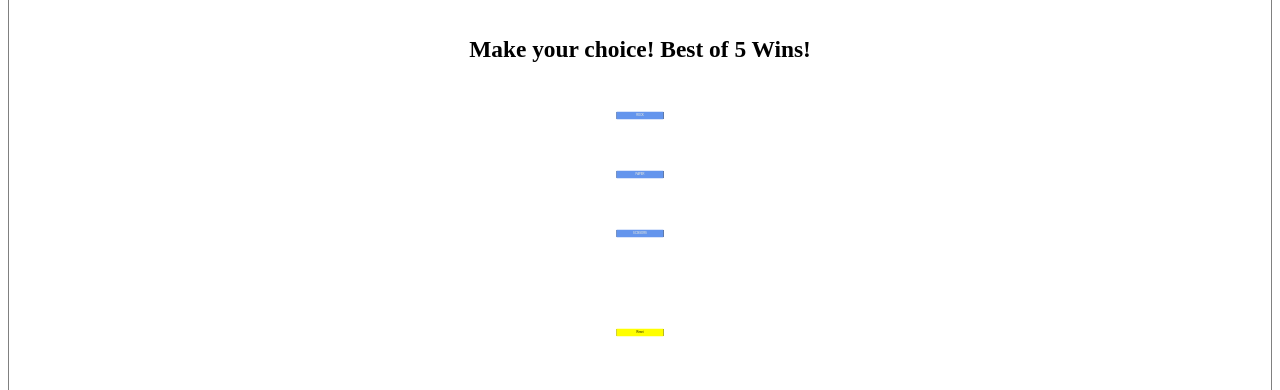
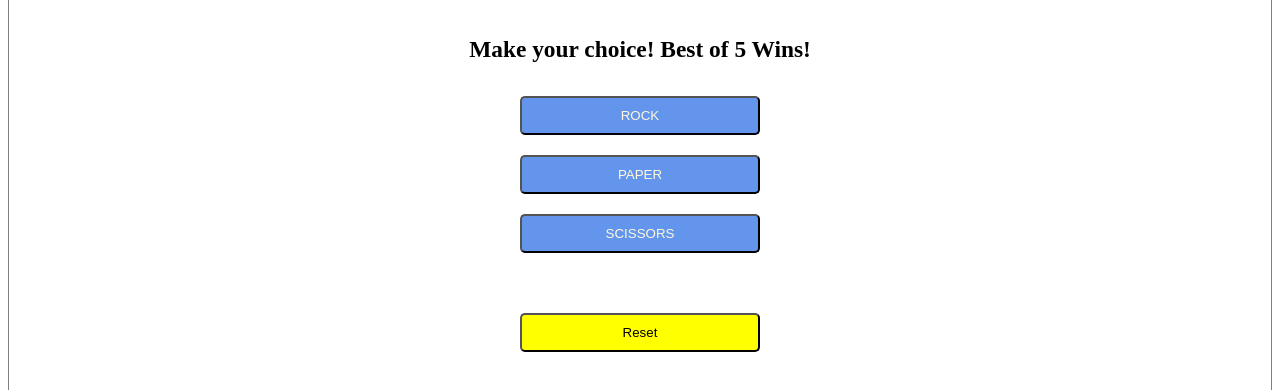
Before and after one commit to Taylor-Griffin/Rock-Paper-Scissors, a plain HTML site: page index.html in a window 1280 px wide. Shown: the part 248-638 px from the top of the page. Drawn offline with Linux system fonts and the light colour scheme.

Commit message:
Update style.css

```diff
--- a/style.css
+++ b/style.css
@@ -29,7 +29,7 @@
     transition:all .2s;
 
 }
-.btn, .reset-btn{
+.btn:active, .reset-btn:active{
     transform: scale(0.2)
 }
 
```
